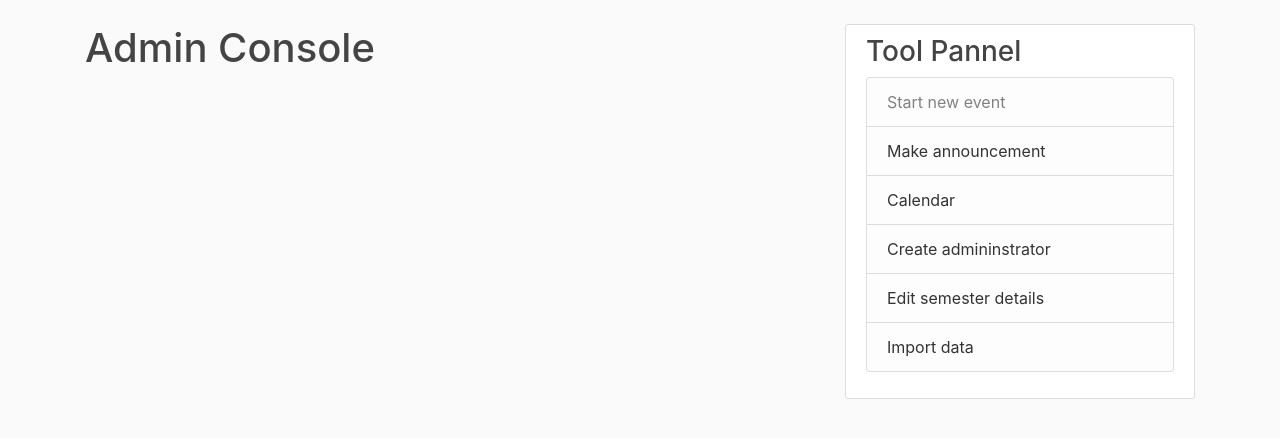
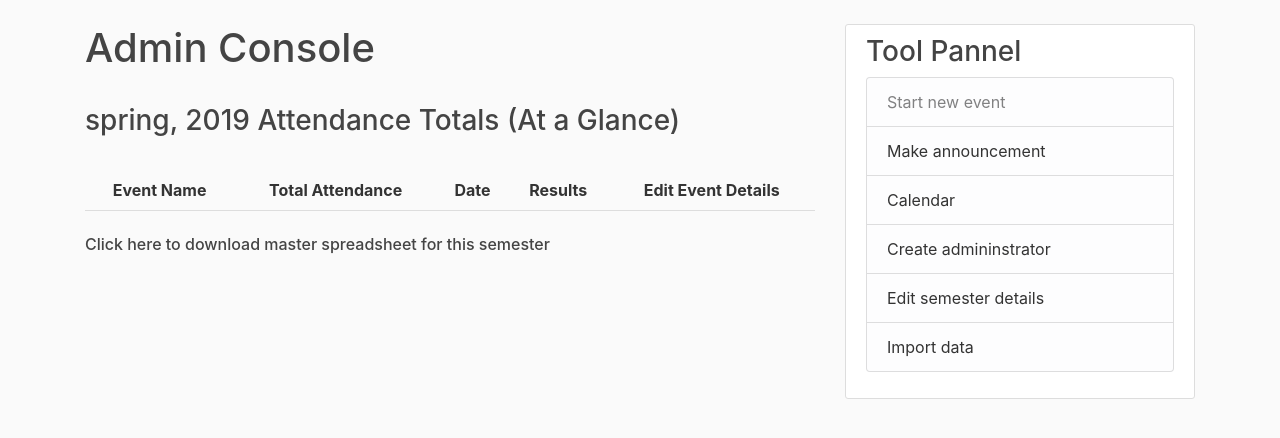
Before and after one commit to ejmiers/Pizza-My-Mind-Web-Server, a Flask app: page /admin-console in a window 1280 px wide. Shown: the part 56-494 px from the top of the page. Run offline with Flask 2, Linux system fonts and the light colour scheme; a user stored in the database is signed in; tables that the repository leaves empty hold one stand-in row (values such as "Sample post"); lists and menus that the app fills with data are empty; some libraries are stand-ins or nearby versions.

Commit message:
Added bar chart and event attendance table - links point to google (testing)

```diff
--- a/pmm_server/templates/admin.html
+++ b/pmm_server/templates/admin.html
@@ -1,4 +1,45 @@
 {% extends "layout.html" %}
 {% block content %}
-  <h1>Admin Console</h1>
+<link rel="stylesheet" type="text/css" href="{{ url_for('static', filename='table.css') }}">
+<link rel="stylesheet" type="text/css" href="{{ url_for('static', filename='bar_graph.css') }}">
+
+<h1>Admin Console</h1>
+
+<br style='line-height:20px'>
+<h3>{{ date.season }}, {{ date.year }} Attendance Totals (At a Glance)</h2>
+{% for event in events %}
+  {% set width = (event.attendanceTotal / attendTotal) * 100 %}
+  <div class="graph event" style='color:white; width:{{width}}%; text-align:right; padding:5px'>
+    {{ event.attendanceTotal }}
+  </div>
+  <p>{{ event.eventName }}</p>
+{% endfor %}
+
+<br style='line-height:50px'>
+<table>
+<tr>
+  <th>Event Name</th>
+  <th>Total Attendance</th>
+  <th>Date</th>
+  <th>Results</th>
+  <th>Edit Event Details</th>
+</tr>
+{% for event in events %}
+  <tr>
+      <td>{{ event.eventName }}</td>
+      <td>{{ event.attendanceTotal }}</td>
+      <td>{{ event.eventDate }}</td>
+      <td title='click to download results'>
+        <a href='http://www.google.com'>
+          <img src="{{ url_for('static', filename='download.png') }}" alt="dowlnload" style='width:20px;height:20px;'>
+        </a>
+      </td>
+      <td title='click to edit event details'>edit</td>
+  </tr>
+{% endfor %}
+</table>
+
+<br style='line-height:5px'>
+<a href='http://www.google.com'><h6>Click here to download master spreadsheet for this semester</h6></a>
+
 {% endblock content %}
```
